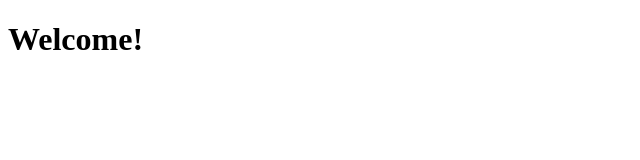
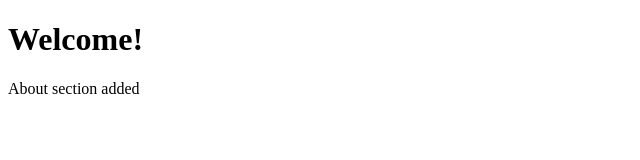
Before and after one commit to BhavyaSreeJallolla/personal_portfolio_site, a plain HTML site: page index.html in a window 1280 px wide. Shown: the whole page, without its empty margins (0-640 px from the left). Drawn offline with Linux system fonts and the light colour scheme.

Commit message:
Update index.html

```diff
--- a/index.html
+++ b/index.html
@@ -1 +1,2 @@
 <!DOCTYPE html><html><head><title>My Portfolio</title></head><body><h1>Welcome!</h1></body></html>
+<p>About section added</p>
```
